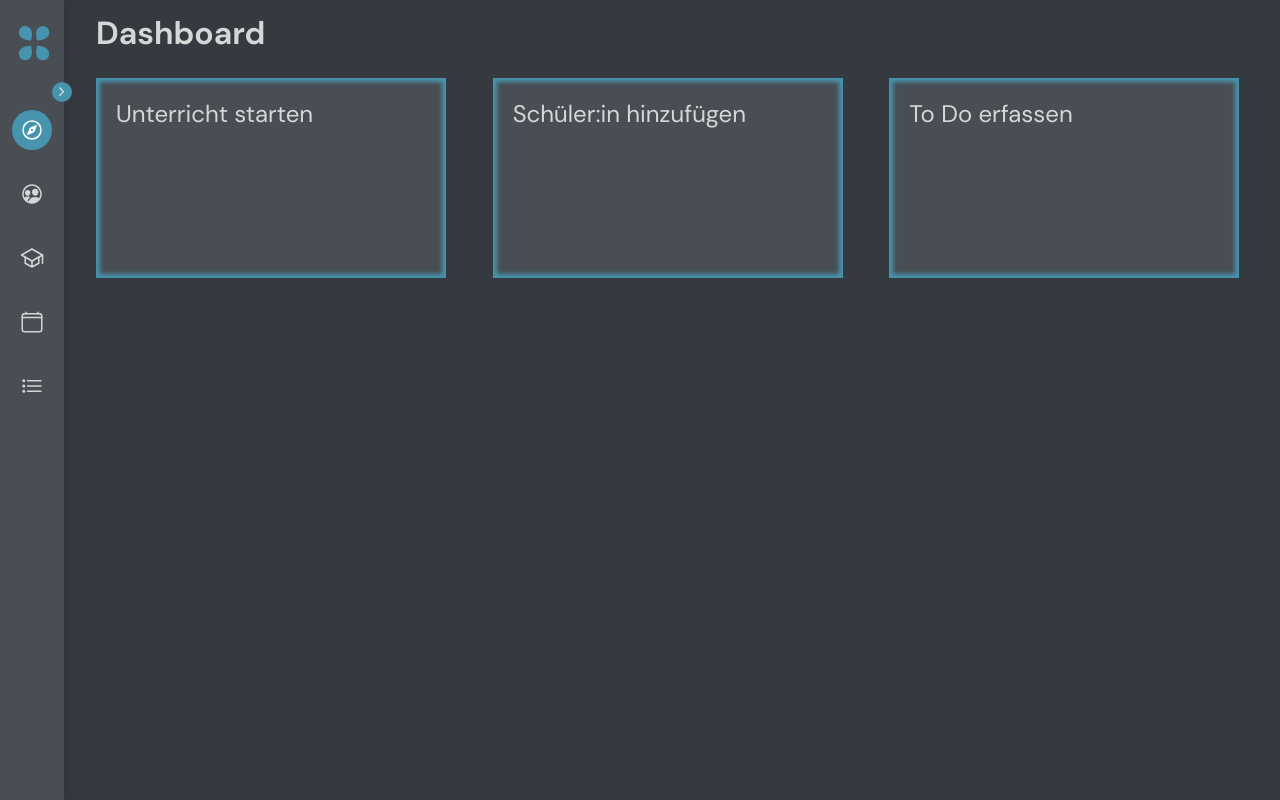
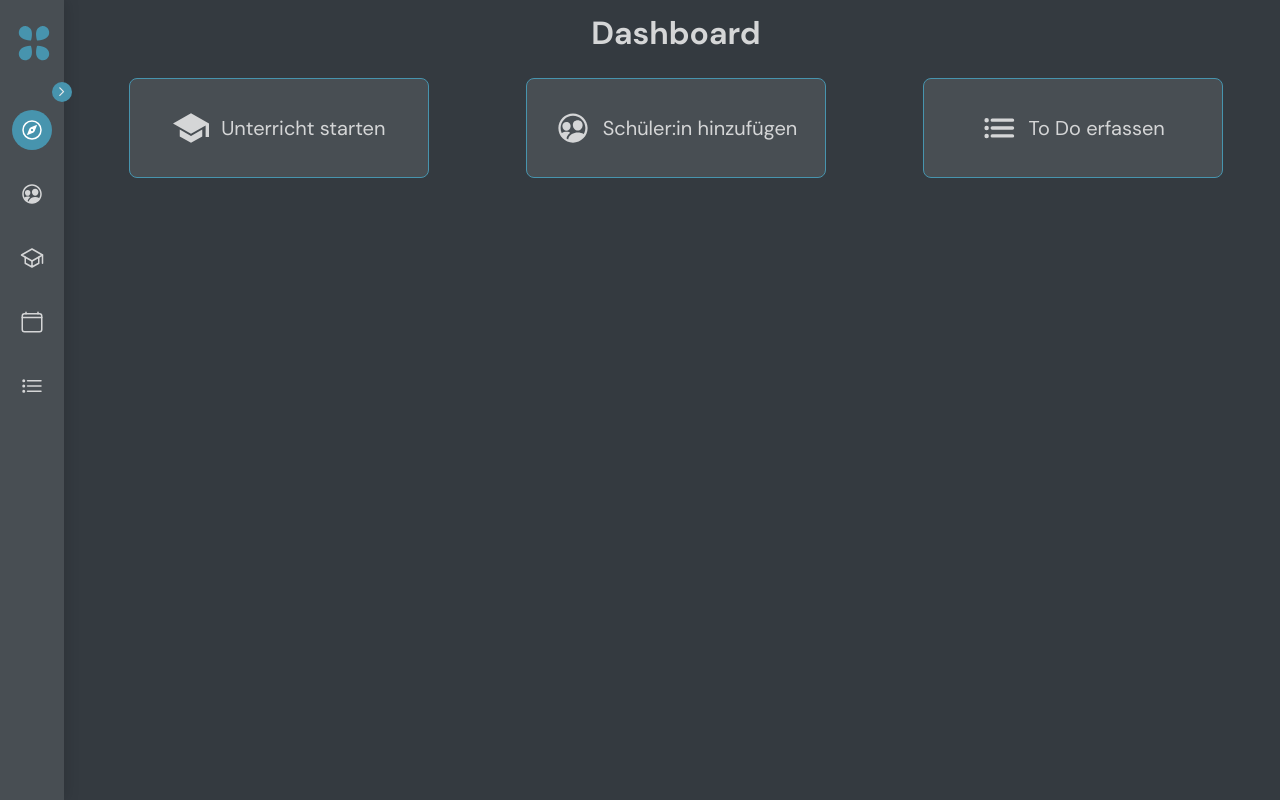
Before and after one commit to derseitenschneider/eleno, a React (Vite) app: page / in a window 1280 px wide. Built offline with nearby package versions, Linux system fonts and the light colour scheme; no server answers; the database is empty.

Commit message:
Minor style changes

```diff
--- a/src/pages/dashboard/Dashboard.tsx
+++ b/src/pages/dashboard/Dashboard.tsx
@@ -1,20 +1,24 @@
 import { NavLink } from 'react-router-dom'
 import './dashboard.scss'
+import { IoSchoolSharp, IoPeopleCircleOutline, IoList } from 'react-icons/io5'
 
 function Dashboard() {
   return (
-    <div>
+    <div className="dashboard">
       <header className="container container--header">
         <h1 className="heading-1">Dashboard</h1>
       </header>
       <div className="grid-container container">
         <NavLink to={'lessons'} className="card">
+          <IoSchoolSharp className="icon" />
           <p className="card-title">Unterricht starten</p>
         </NavLink>
         <NavLink to={'students'} className="card">
+          <IoPeopleCircleOutline className="icon" />
           <p className="card-title">Schüler:in hinzufügen</p>
         </NavLink>
         <NavLink to={'todos'} className="card">
+          <IoList className="icon" />
           <p className="card-title">To Do erfassen</p>
         </NavLink>
       </div>
--- a/src/pages/dashboard/dashboard.scss
+++ b/src/pages/dashboard/dashboard.scss
@@ -1,27 +1,39 @@
+.dashboard {
+  .heading-1 {
+    text-align: center;
+  }
   .grid-container {
     display: grid;
     grid-template-columns: 1fr 1fr 1fr;
     gap: 3rem;
+    justify-items: center;
   }
 
   .card {
     display: block;
     background-color: var(--clr-bg-black-400);
-  height: 20rem;
+    height: 10rem;
     padding: 2rem;
-  width: 35rem;
-  // display: flex;
-  // align-items: center;
-  // justify-content: center;
-  box-shadow: inset 4px 4px 4px var(--clr-primary),
-    inset -4px -4px 4px var(--clr-primary);
+    width: 30rem;
+    display: flex;
+    align-items: center;
+    justify-content: center;
+    border-radius: 8px;
+    border: 1px solid var(--clr-primary);
 
-  transition: transform 0.4s ease;
+    transition: color 0.4s ease;
 
     &:hover {
-    transform: scale(1.05);
+      color: var(--clr-white);
     }
+    .icon {
+      height: 3.6rem;
+      width: 3.6rem;
+      margin-right: 1.2rem;
+    }
+
     .card-title {
-    font-size: 2.4rem;
+      font-size: 2rem;
     }
   }
+}
--- a/src/pages/lessons/lessons.style.scss
+++ b/src/pages/lessons/lessons.style.scss
@@ -1,5 +1,3 @@
-// [ ] grid instead of flex for better containment of sections
-
 // [ ] Try tags for heading last lesson
 .lessons {
   display: grid;
```
Lines whose indentation alone changed are shown as unchanged.
